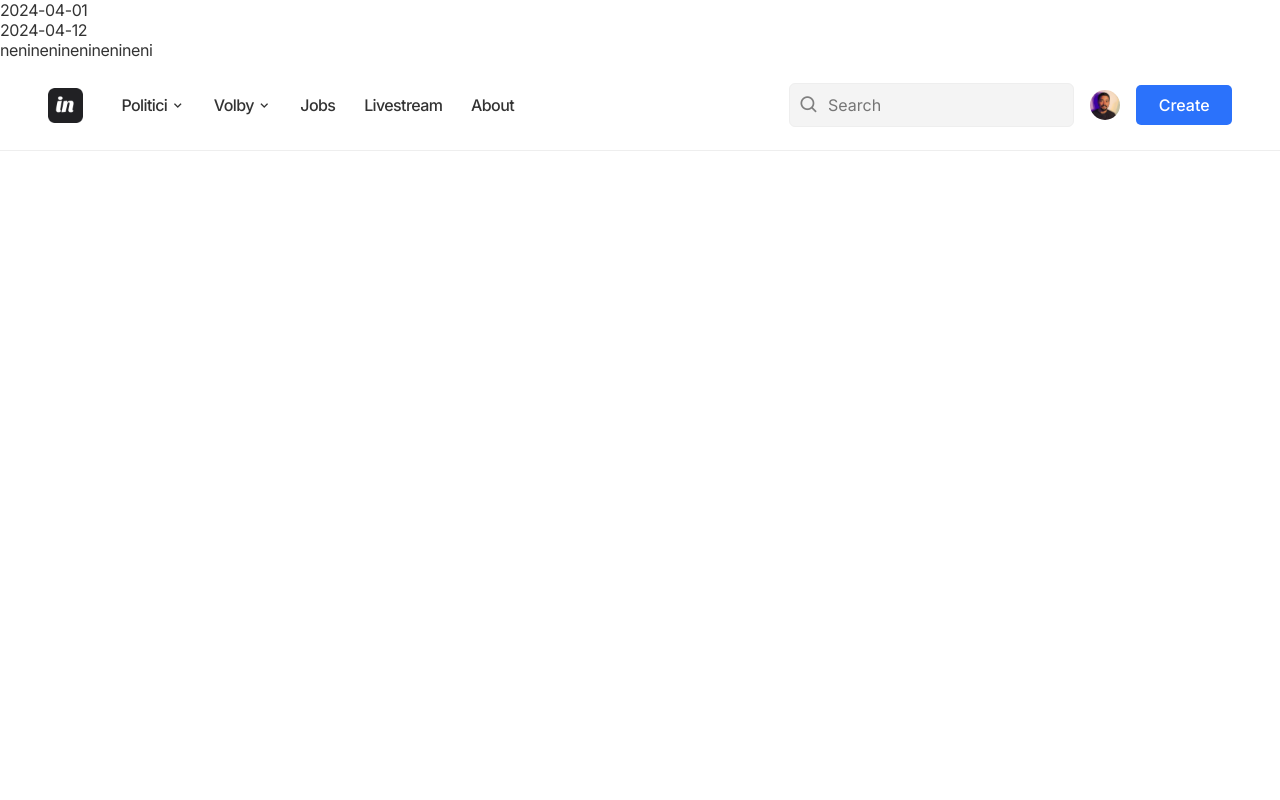
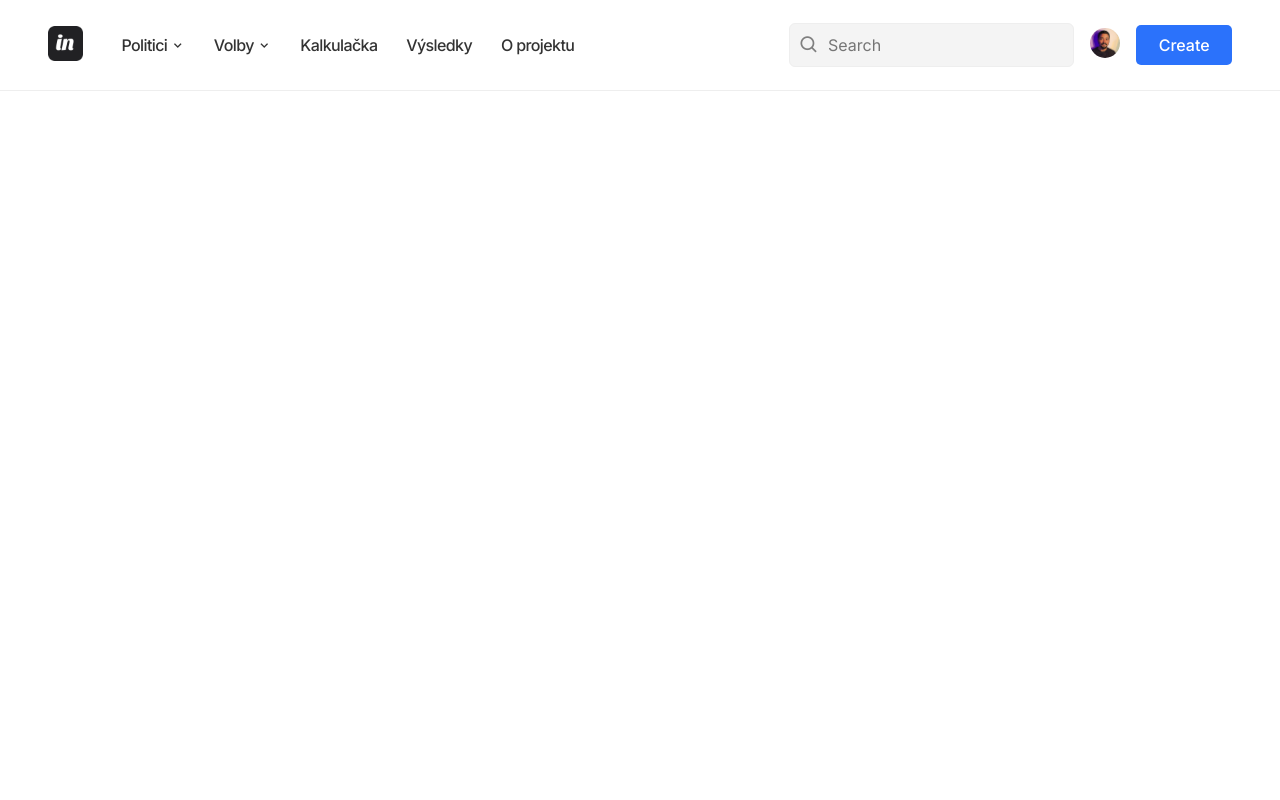
Before and after one commit to 2Karlicek/SPS_Kladno_projekt, a PHP site: page /uvod.php in a window 1280 px wide. Run offline with PHP 8.4, Linux system fonts and the light colour scheme.

Commit message:
Your commit message here

```diff
--- a/election_calculator.php
+++ b/election_calculator.php
@@ -4,7 +4,7 @@
 <head>
   <meta charset="UTF-8">
   <meta name="viewport" content="width=device-width, initial-scale=1.0">
-  <title>Registrační formulář</title>
+  <title>Volební kalkulačka</title>
   <link rel="stylesheet" href="css/styly.css">
 </head>
 <body>
--- a/uvod.php
+++ b/uvod.php
@@ -17,15 +17,14 @@ $volby = array(
   array("text" => "Do Kraje", "odkaz" => "electioncalculator.php","datum" =>new DateTime('2026-06-01')),
   array("text" => "Prezidentské", "odkaz" => "electioncalculator.php","datum" =>new DateTime('2028-06-01')),
   array("text" => "Komunální", "odkaz" => "electioncalculator.php", "datum" =>new DateTime('2025-06-01')),
-  array("text" => "Do Europarlamentu", "odkaz" => "electioncalculator.php", "datum" =>new DateTime('2027-06-01')),
+  array("text" => "Do Europarlamentu", "odkaz" => "electioncalculator.php", "datum" =>new DateTime('2024-06-01')),
 );
+
+
 $timenow = new DateTime();
 $actual = array();
 
-echo $volby[0]["datum"]->format('Y-m-d');
-echo"<br>";
-echo $timenow->format('Y-m-d');
-echo"<br>";
+
 
 
 foreach ($volby as $vol){
@@ -33,8 +32,6 @@ foreach ($volby as $vol){
   $pocet_mesicu = ($rozdil->y * 12) + $rozdil->m;
   if ($pocet_mesicu < 6) {
     array_push($actual, $vol);
-  } else {
-      echo "neni";
   }
 }
 // Porovnej, zda je rozdíl menší než 1 měsíc
@@ -177,9 +174,9 @@ foreach ($volby as $vol){
                   </ul>
                 </div>
               </li>
-              <li><a class="nav-link" href="/">Jobs</a></li>
-              <li><a class="nav-link" href="/">Livestream</a></li>
-              <li><a class="nav-link" href="/">About</a></li>
+              <li><a class="nav-link" href="election_calculator.php">Kalkulačka</a></li>
+              <li><a class="nav-link" href="/">Výsledky</a></li>
+              <li><a class="nav-link" href="/">O projektu</a></li>
             </ul>
           </nav>
         </div>
--- /dev/null
+++ b/zk.php
@@ -0,0 +1,3 @@
+<?php
+phpinfo();
+?>
```
Also changed, not shown: login.php (+5 -5 lines), vysledky.php (added, +26 -0 lines).
